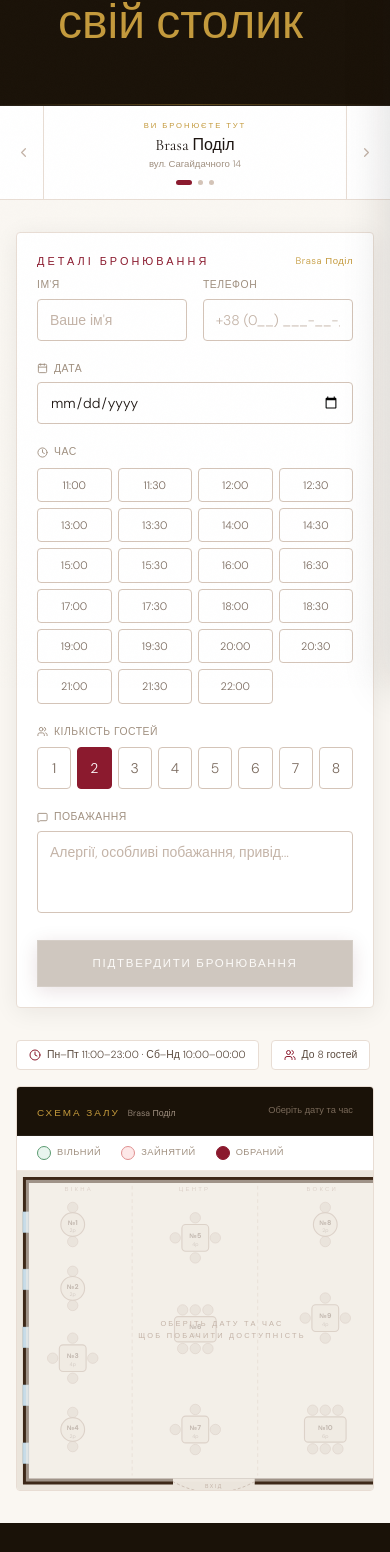
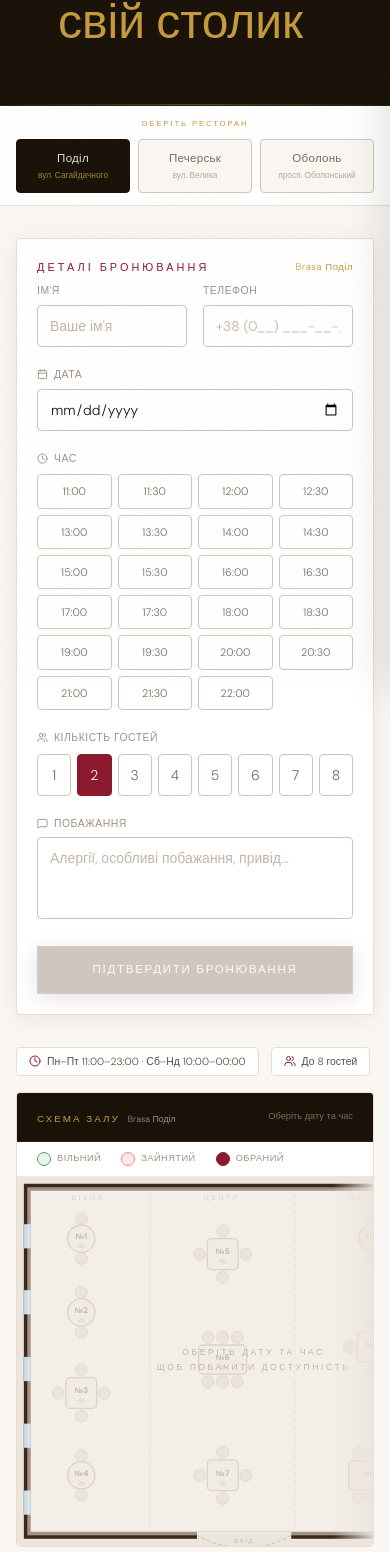
Before and after one commit to danylonahorniuk/brasa-cafe, a Next.js app: page /booking in a window 390 px wide. Shown: the part 156-1708 px from the top of the page. Built offline with nearby package versions, Linux system fonts and the light colour scheme.

Commit message:
mobile: booking — pill tabs switcher, wider floor plan (600px), scroll fade hint

```diff
--- a/src/app/booking/page.tsx
+++ b/src/app/booking/page.tsx
@@ -368,31 +368,65 @@ export default function BookingPage() {
           style={{ background: "linear-gradient(to right, transparent, rgba(196,154,60,0.4), transparent)" }} />
       </div>
 
-      {/* ── Перемикач ── */}
+      {/* ── Перемикач локацій ── */}
       <div style={{ background: "#fff", borderBottom: "1px solid #e8ddd4" }}>
-        <div className="max-w-3xl mx-auto px-4 sm:px-6">
+
+        {/* MOBILE — pill tabs */}
+        <div className="lg:hidden px-4 py-3">
+          <p className="text-[0.48rem] tracking-[0.25em] uppercase mb-2.5 text-center" style={{ color: "#c49a3c" }}>
+            Оберіть ресторан
+          </p>
+          <div className="flex gap-2">
+            {locations.map((loc, i) => {
+              const active = i === locIndex;
+              return (
+                <button
+                  key={loc.id}
+                  onClick={() => switchLocation(i)}
+                  className="flex-1 flex flex-col items-center py-2.5 px-1 rounded-sm transition-all duration-250"
+                  style={{
+                    background: active ? "#1a1208" : "#faf7f2",
+                    border: `1px solid ${active ? "#1a1208" : "#d4c4b8"}`,
+                  }}
+                >
+                  <span
+                    className="text-[0.72rem] font-medium tracking-wide"
+                    style={{ color: active ? "#e8ddd4" : "#7a6a5e" }}
+                  >
+                    {loc.name}
+                  </span>
+                  <span
+                    className="text-[0.52rem] mt-0.5 truncate w-full text-center"
+                    style={{ color: active ? "rgba(196,154,60,0.8)" : "#b8a898" }}
+                  >
+                    {loc.address.split(" ").slice(0, 2).join(" ")}
+                  </span>
+                </button>
+              );
+            })}
+          </div>
+        </div>
+
+        {/* DESKTOP — стрілки */}
+        <div className="hidden lg:block">
+          <div className="max-w-3xl mx-auto px-6">
             <div className="flex items-stretch">
-
-            {/* Стрілка ліво */}
               <button onClick={() => switchLocation((locIndex - 1 + locations.length) % locations.length)}
-              className="loc-arrow flex items-center gap-2 sm:gap-2.5 py-3.5 pr-3 sm:pr-6 transition-all duration-200"
+                className="loc-arrow flex items-center gap-2.5 py-3.5 pr-6 transition-all duration-200"
                 style={{ borderRight: "1px solid #e8ddd4" }}>
                 <ChevronLeft size={15} style={{ color: "#c4b4a8" }} />
-              {/* Текст попередньої — тільки десктоп */}
-              <div className="text-left hidden sm:block">
+                <div className="text-left">
                   <p className="text-[0.48rem] tracking-[0.2em] uppercase mb-0.5" style={{ color: "#c4b4a8" }}>Попередній</p>
                   <p className="text-[0.8rem] font-medium" style={{ color: "#7a6a5e" }}>Brasa {prevLoc.name}</p>
                   <p className="text-[0.58rem]" style={{ color: "#c4b4a8" }}>{prevLoc.address}</p>
                 </div>
               </button>
-
-            {/* Центр — поточна локація */}
-            <div className={`flex-1 flex flex-col items-center justify-center py-3.5 px-3 sm:px-4 ${animClass}`}>
+              <div className={`flex-1 flex flex-col items-center justify-center py-3.5 px-4 ${animClass}`}>
                 <p className="text-[0.48rem] tracking-[0.25em] uppercase mb-0.5" style={{ color: "#c49a3c" }}>Ви бронюєте тут</p>
-              <p className="text-base text-center" style={{ fontFamily: "var(--font-cormorant), serif", fontWeight: 400, color: "#1c1410" }}>
+                <p className="text-base" style={{ fontFamily: "var(--font-cormorant), serif", fontWeight: 400, color: "#1c1410" }}>
                   Brasa {location.name}
                 </p>
-              <p className="text-[0.6rem] text-center" style={{ color: "#a09080" }}>{location.address}</p>
+                <p className="text-[0.6rem]" style={{ color: "#a09080" }}>{location.address}</p>
                 <div className="flex gap-1.5 mt-2">
                   {locations.map((_, i) => (
                     <button key={i} onClick={() => switchLocation(i)} className="rounded-full transition-all duration-300"
@@ -400,19 +434,17 @@ export default function BookingPage() {
                   ))}
                 </div>
               </div>
-
-            {/* Стрілка право */}
               <button onClick={() => switchLocation((locIndex + 1) % locations.length)}
-              className="loc-arrow flex items-center gap-2 sm:gap-2.5 py-3.5 pl-3 sm:pl-6 transition-all duration-200"
+                className="loc-arrow flex items-center gap-2.5 py-3.5 pl-6 transition-all duration-200"
                 style={{ borderLeft: "1px solid #e8ddd4" }}>
-              {/* Текст наступної — тільки десктоп */}
-              <div className="text-right hidden sm:block">
+                <div className="text-right">
                   <p className="text-[0.48rem] tracking-[0.2em] uppercase mb-0.5" style={{ color: "#c4b4a8" }}>Наступний</p>
                   <p className="text-[0.8rem] font-medium" style={{ color: "#7a6a5e" }}>Brasa {nextLoc.name}</p>
                   <p className="text-[0.58rem]" style={{ color: "#c4b4a8" }}>{nextLoc.address}</p>
                 </div>
                 <ChevronRight size={15} style={{ color: "#c4b4a8" }} />
               </button>
+            </div>
           </div>
         </div>
       </div>
@@ -458,7 +490,7 @@ export default function BookingPage() {
             </div>
 
             {/* ── SVG Схема залу ── */}
-            <div className="rounded-sm overflow-hidden" style={{ border: "1px solid #e8ddd4" }}>
+            <div className="rounded-sm" style={{ border: "1px solid #e8ddd4", overflow: "hidden" }}>
               {/* Заголовок */}
               <div className="px-5 py-3 flex items-center justify-between"
                 style={{ background: "#1a1208", borderBottom: "1px solid rgba(255,255,255,0.06)" }}>
@@ -486,8 +518,16 @@ export default function BookingPage() {
               </div>
 
               {/* SVG план — горизонтальний скрол на мобілі */}
-              <div style={{ background: "#ebe5dc", overflowX: "auto", WebkitOverflowScrolling: "touch" } as React.CSSProperties}>
-                <div style={{ minWidth: "520px" }}>
+              <div className="relative">
+                <div
+                  style={{
+                    background: "#ebe5dc",
+                    overflowX: "auto",
+                    overflowY: "hidden",
+                    WebkitOverflowScrolling: "touch",
+                  } as React.CSSProperties}
+                >
+                  <div style={{ minWidth: "600px" }}>
                     <FloorPlan
                       location={location}
                       form={{ date: form.date, time: form.time, tableId: form.tableId }}
@@ -495,6 +535,12 @@ export default function BookingPage() {
                       onTableClick={(id) => setForm((f) => ({ ...f, tableId: id }))}
                     />
                   </div>
+                </div>
+                {/* Fade-хінт "є ще вправо" — тільки мобіль */}
+                <div
+                  className="absolute right-0 top-0 bottom-0 w-10 pointer-events-none lg:hidden"
+                  style={{ background: "linear-gradient(to right, transparent, rgba(235,229,220,0.9))" }}
+                />
               </div>
 
               {/* Вибраний столик */}
```
Lines whose indentation alone changed are shown as unchanged.
